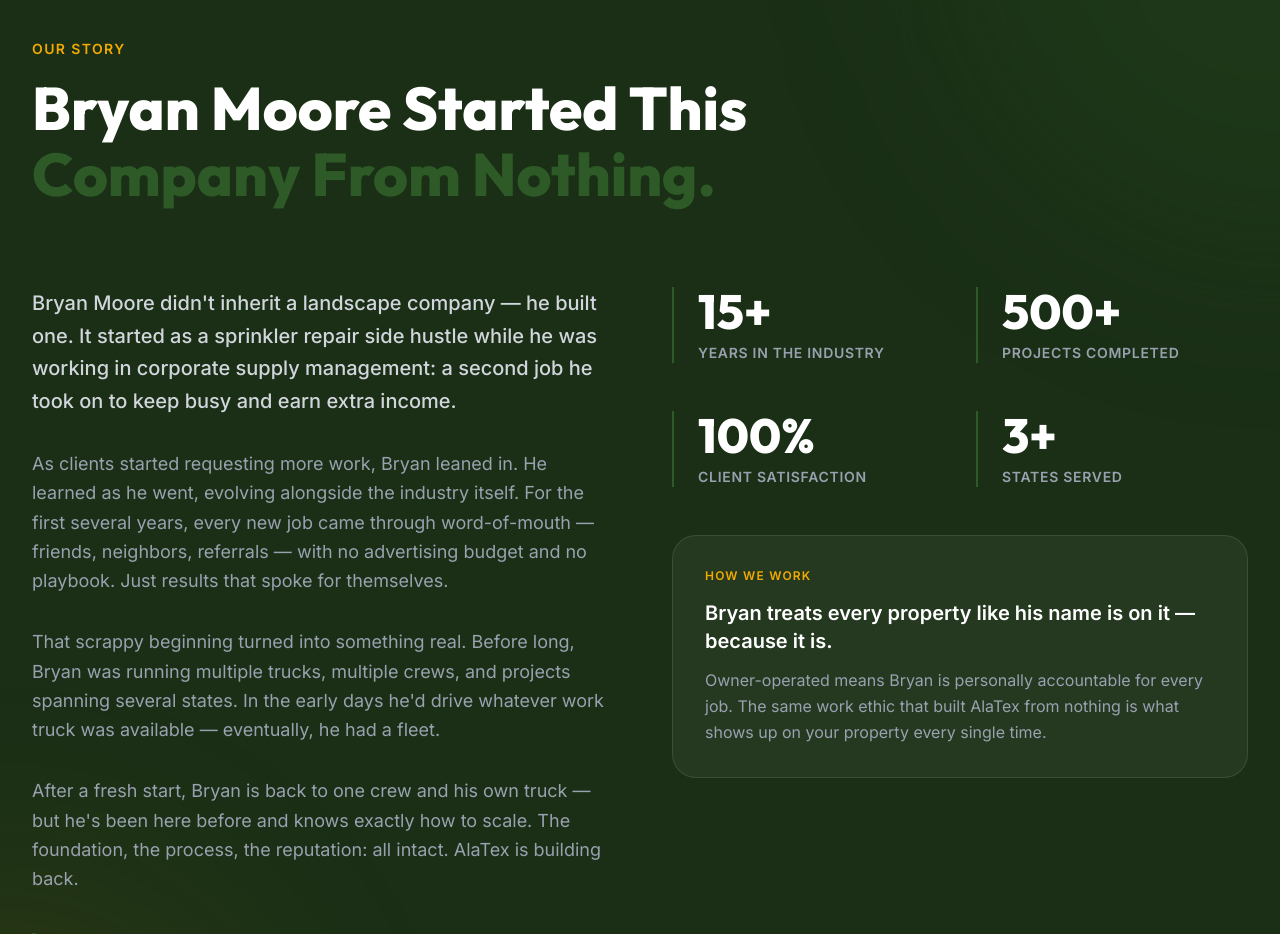
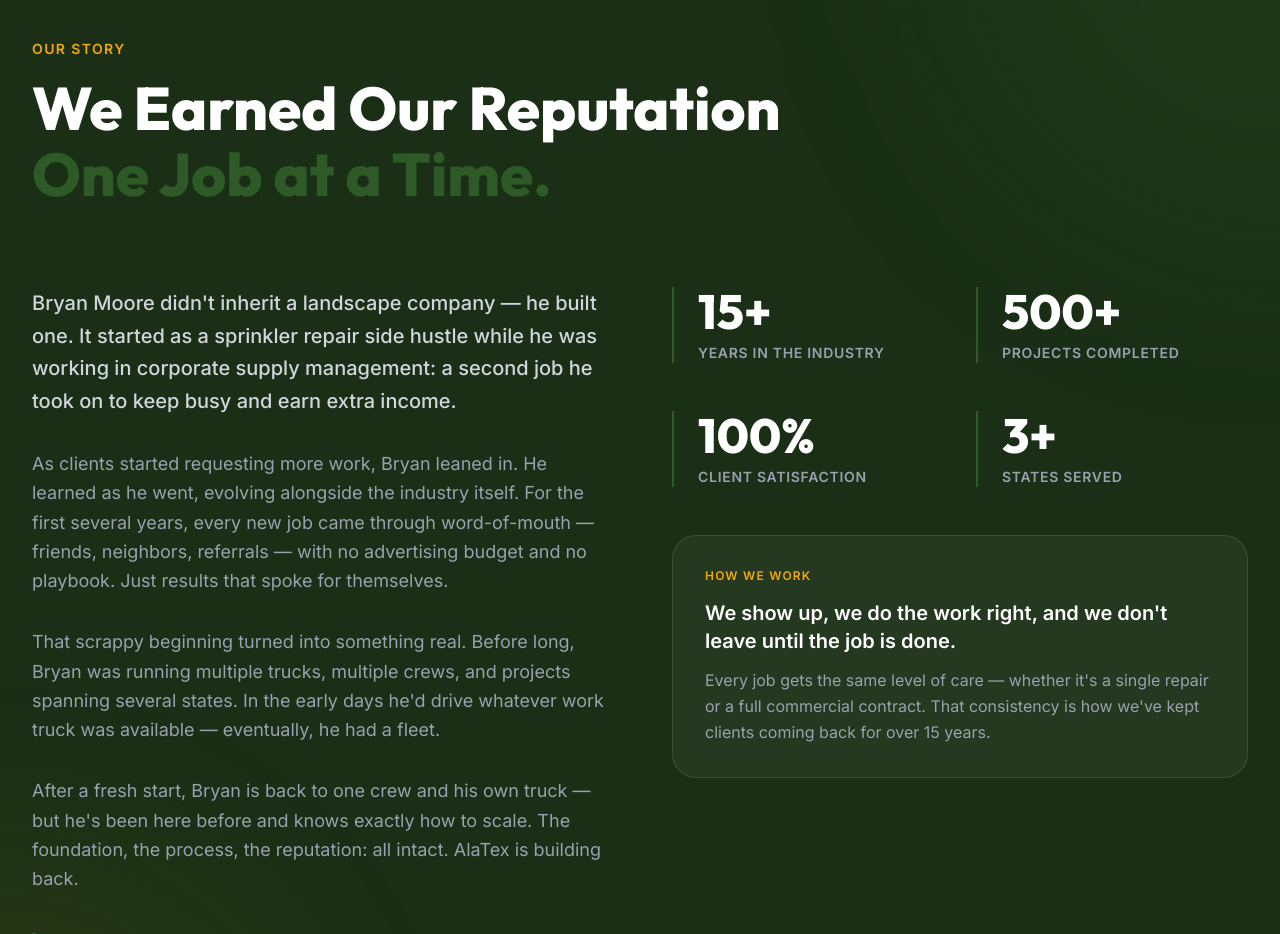
Before and after one commit to Founditmarketing/alatex, a React (Vite) app: page / in a window 1280 px wide. Shown: the part 920-1854 px from the top of the page. Built offline with nearby package versions, Linux system fonts and the light colour scheme.

Commit message:
fix: soften personal tone in Our Story section, emphasize work ethic instead

```diff
--- a/src/components/LandingPage.tsx
+++ b/src/components/LandingPage.tsx
@@ -85,7 +85,7 @@
           >
             <div className="text-brand-accent font-bold tracking-widest uppercase text-sm mb-4">Our Story</div>
             <h2 className="text-4xl md:text-6xl font-display font-extrabold leading-[1.1] max-w-3xl">
-              Bryan Moore Started This <br /><span className="text-brand-green">Company From Nothing.</span>
+              We Earned Our Reputation <br /><span className="text-brand-green">One Job at a Time.</span>
             </h2>
           </motion.div>
 
@@ -141,8 +141,8 @@
               </div>
               <div className="bg-white/5 border border-white/10 rounded-3xl p-8">
                 <p className="text-brand-accent font-bold uppercase text-xs tracking-widest mb-4">How We Work</p>
-                <p className="text-xl text-white font-semibold leading-snug mb-3">Bryan treats every property like his name is on it — because it is.</p>
-                <p className="text-gray-400 text-base leading-relaxed">Owner-operated means Bryan is personally accountable for every job. The same work ethic that built AlaTex from nothing is what shows up on your property every single time.</p>
+                <p className="text-xl text-white font-semibold leading-snug mb-3">We show up, we do the work right, and we don't leave until the job is done.</p>
+                <p className="text-gray-400 text-base leading-relaxed">Every job gets the same level of care — whether it's a single repair or a full commercial contract. That consistency is how we've kept clients coming back for over 15 years.</p>
               </div>
             </div>
 
```
